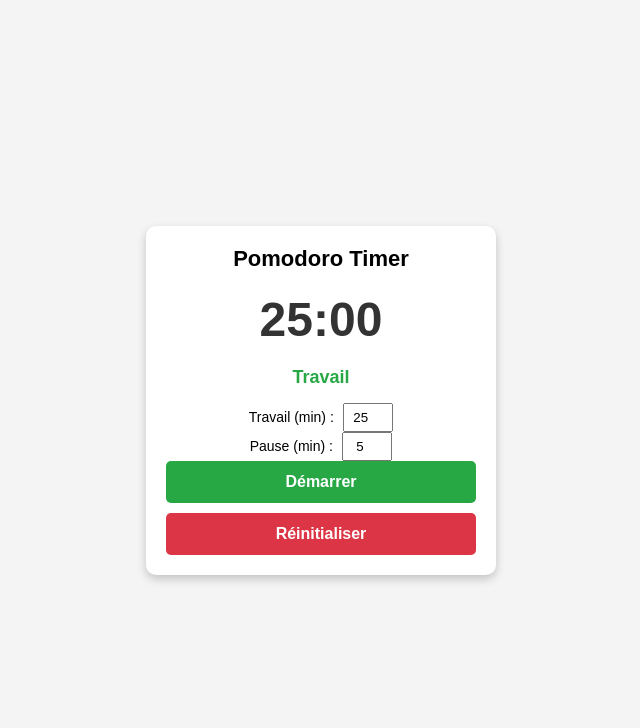
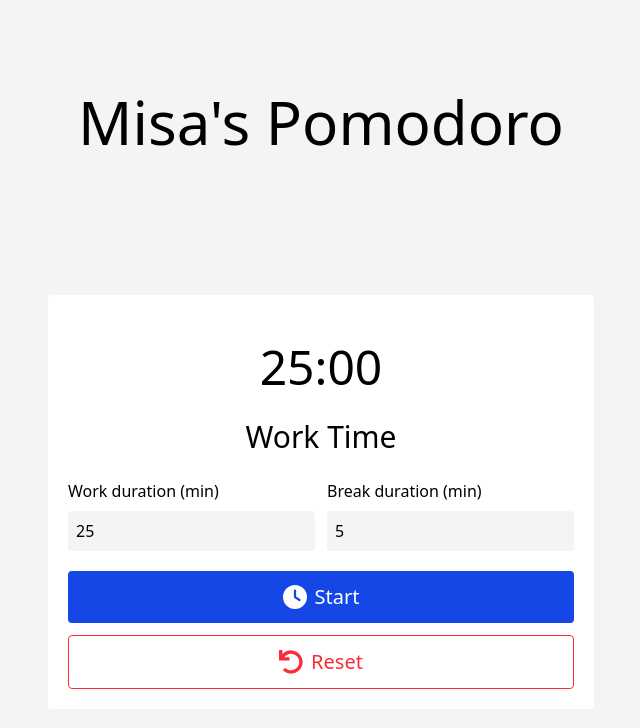
Before and after one commit to MisaHariRabe/Pomodoro, a plain HTML site: page index.html in a window 1280 px wide. Shown: the whole page, without its empty margins (319-959 px from the left). Drawn offline with nearby package versions, Linux system fonts and the light colour scheme.

Commit message:
Refactor index.html layout and styles; remove unused style.css

```diff
--- a/index.html
+++ b/index.html
@@ -1,31 +1,54 @@
 <!DOCTYPE html>
 <html lang="fr">
+
 <head>
     <meta charset="UTF-8">
     <meta name="viewport" content="width=device-width, initial-scale=1.0">
     <title>Pomodoro Timer</title>
-    <link rel="stylesheet" href="static/css/style.css">
+    <script src="https://cdn.jsdelivr.net/npm/@tailwindcss/browser@4"></script>
 </head>
-<body>
-    <div class="container">
-        <h1>Pomodoro Timer</h1>
-        <div id="timer">25:00</div>
-        <p id="sessionType">Travail</p>
 
-        <div class="settings">
-            <div>
-                <label for="workDuration">Travail (min) :</label>
-                <input type="number" id="workDuration" value="25" min="1">
+<body class="p-2 sm:p-5 dark:bg-gray-900 dark:text-amber-100 bg-gray-100 grid justify-center items-center h-screen">
+    <h1 class="text-6xl text-center text-medium">Misa's Pomodoro</h1>
+
+    <div class="dark:bg-gray-800 p-5 rounded bg-white max-w-xl">
+        <div id="timer" class="text-center text-5xl my-7">25:00</div>
+        <p id="sessionType" class="text-center text-3xl mb-4">Work Time</p>
+
+        <div class="grid sm:grid-cols-2 gap-3">
+            <div class="flex flex-col mb-5">
+                <label for="workDuration" class="my-2 dark:text-gray-200">Work duration (min)</label>
+                <input type="number" id="workDuration"
+                    class="dark:bg-gray-700 bg-gray-100 p-2 rounded transition duration-300 focus:outline-3 focus:outline-gray-200 dark:focus:outline-gray-600"
+                    placeholder="Ex: 25:00" max="25" value="25" min="1">
             </div>
-            <div>
-                <label for="breakDuration">Pause (min) :</label>
-                <input type="number" id="breakDuration" value="5" min="1">
+            <div class="flex flex-col mb-5">
+                <label for="breakDuration" class="my-2 dark:text-gray-200">Break duration (min)</label>
+                <input type="number" id="breakDuration"
+                    class="dark:bg-gray-700 bg-gray-100 p-2 rounded transition duration-300 focus:outline-3 focus:outline-gray-200 dark:focus:outline-gray-600"
+                    placeholder="Ex: 05:00" value="5" min="1">
             </div>
         </div>
 
-        <div class="buttons">
-            <button id="startPauseBtn">Démarrer</button>
-            <button id="resetBtn">Réinitialiser</button>
+        <div class="grid justify-stretch gap-3">
+            <button id="startPauseBtn"
+                class="px-3 py-3 rounded hover:cursor-pointer hover:bg-blue-800 bg-blue-700 transition duration-300 text-white grid grid-flow-col justify-center items-center gap-2">
+                <svg xmlns="http://www.w3.org/2000/svg" viewBox="0 0 512 512" class="h-[24px] fill-white">
+                    <path
+                        d="M256 0a256 256 0 1 1 0 512A256 256 0 1 1 256 0zM232 120l0 136c0 8 4 15.5 10.7 20l96 64c11 7.4 25.9 4.4 33.3-6.7s4.4-25.9-6.7-33.3L280 243.2 280 120c0-13.3-10.7-24-24-24s-24 10.7-24 24z" />
+                </svg>
+                <span class="text-xl">
+                    Start
+                </span>
+            </button>
+            <button id="resetBtn"
+                class="px-3 py-3 rounded hover:cursor-pointer border border-red-500 transition duration-300 text-red-500 grid grid-flow-col justify-center items-center gap-2">
+                <svg xmlns="http://www.w3.org/2000/svg" viewBox="0 0 512 512" class="h-[24px] fill-red-500">
+                    <path
+                        d="M212.3 224.3H12c-6.6 0-12-5.4-12-12V12C0 5.4 5.4 0 12 0h48c6.6 0 12 5.4 12 12v78.1C117.8 39.3 184.3 7.5 258.2 8c136.9 1 246.4 111.6 246.2 248.5C504 393.3 393.1 504 256.3 504c-64.1 0-122.5-24.3-166.5-64.2-5.1-4.6-5.3-12.6-.5-17.4l34-34c4.5-4.5 11.7-4.7 16.4-.5C170.8 415.3 211.6 432 256.3 432c97.3 0 176-78.7 176-176 0-97.3-78.7-176-176-176-58.5 0-110.3 28.5-142.3 72.3h98.3c6.6 0 12 5.4 12 12v48c0 6.6-5.4 12-12 12z" />
+                </svg>
+                <span class="text-xl">Reset</span>
+            </button>
         </div>
     </div>
 
@@ -33,4 +56,5 @@
 
     <script src="static/js/script.js"></script>
 </body>
+
 </html>
--- a/static/css/style.css
+++ /dev/null
@@ -1,137 +0,0 @@
-/* Reset CSS */
-* {
-    margin: 0;
-    padding: 0;
-    box-sizing: border-box;
-    font-family: Arial, sans-serif;
-}
-
-/* Styles de base pour mobile */
-body {
-    display: flex;
-    justify-content: center;
-    align-items: center;
-    height: 100vh;
-    background-color: #f4f4f4;
-    padding: 10px;
-}
-
-/* Conteneur principal */
-.container {
-    text-align: center;
-    background: white;
-    padding: 20px;
-    border-radius: 10px;
-    box-shadow: 0 4px 10px rgba(0, 0, 0, 0.2);
-    width: 100%;
-    max-width: 350px;
-}
-
-h1 {
-    font-size: 22px;
-    margin-bottom: 10px;
-}
-
-#timer {
-    font-size: 48px;
-    font-weight: bold;
-    margin: 20px 0;
-    color: #333;
-}
-
-#sessionType {
-    font-size: 18px;
-    font-weight: bold;
-    color: #28a745;
-    margin-bottom: 15px;
-}
-
-/* Boutons */
-.buttons {
-    display: flex;
-    flex-direction: column;
-    gap: 10px;
-}
-
-button {
-    padding: 12px;
-    font-size: 16px;
-    font-weight: bold;
-    cursor: pointer;
-    border: none;
-    border-radius: 5px;
-    transition: 0.2s;
-    width: 100%;
-}
-
-#startPauseBtn {
-    background-color: #28a745;
-    color: white;
-}
-
-#resetBtn {
-    background-color: #dc3545;
-    color: white;
-}
-
-button:hover {
-    opacity: 0.8;
-}
-
-/* Mode pause */
-.pause #sessionType {
-    color: #dc3545;
-}
-
-.pause #timer {
-    color: #dc3545;
-}
-
-/* Options pour personnaliser la durée */
-.settings {
-    margin-top: 15px;
-}
-
-.settings label {
-    font-size: 14px;
-    margin-right: 5px;
-}
-
-.settings input {
-    width: 50px;
-    padding: 5px;
-    text-align: center;
-}
-
-/* Mode sombre */
-@media (prefers-color-scheme: dark) {
-    body {
-        background-color: #121212;
-        color: white;
-    }
-
-    .container {
-        background: #1e1e1e;
-        box-shadow: 0 4px 10px rgba(255, 255, 255, 0.2);
-    }
-
-    #timer {
-        color: #fff;
-    }
-
-    #sessionType {
-        color: #76c893;
-    }
-
-    .pause #sessionType {
-        color: #ff7675;
-    }
-
-    .pause #timer {
-        color: #ff7675;
-    }
-
-    button {
-        color: white;
-    }
-}
--- a/static/js/script.js
+++ b/static/js/script.js
@@ -13,6 +13,26 @@ let isRunning = false;
 let isWorkSession = true;
 let timer = null;
 
+const playButtonInnerHTML = `
+        <svg
+            xmlns="http://www.w3.org/2000/svg" viewBox="0 0 512 512"
+            class="h-[24px] fill-white">
+            <path d="M256 0a256 256 0 1 1 0 512A256 256 0 1 1 256 0zM232 120l0 136c0 8 4 15.5 10.7 20l96 64c11 7.4 25.9 4.4 33.3-6.7s4.4-25.9-6.7-33.3L280 243.2 280 120c0-13.3-10.7-24-24-24s-24 10.7-24 24z" />
+        </svg>
+        <span class="text-xl">
+            Start
+        </span>
+        `;
+
+const pauseButtonInnerHTML = `
+        <svg xmlns="http://www.w3.org/2000/svg" viewBox="0 0 320 512" class="h-[24px] fill-white">
+            <path d="M48 64C21.5 64 0 85.5 0 112L0 400c0 26.5 21.5 48 48 48l32 0c26.5 0 48-21.5 48-48l0-288c0-26.5-21.5-48-48-48L48 64zm192 0c-26.5 0-48 21.5-48 48l0 288c0 26.5 21.5 48 48 48l32 0c26.5 0 48-21.5 48-48l0-288c0-26.5-21.5-48-48-48l-32 0z"/>
+        </svg>
+        <span class="text-xl">
+            Pause
+        </span>
+        `;
+
 // Met à jour le timer
 function updateDisplay() {
     let minutes = Math.floor(timeLeft / 60);
@@ -24,7 +44,7 @@ function updateDisplay() {
 function startPauseTimer() {
     if (isRunning) {
         clearInterval(timer);
-        startPauseBtn.textContent = "Démarrer";
+        startPauseBtn.innerHTML = playButtonInnerHTML;
     } else {
         timer = setInterval(() => {
             if (timeLeft > 0) {
@@ -34,7 +54,7 @@ function startPauseTimer() {
                 switchSession();
             }
         }, 1000);
-        startPauseBtn.textContent = "Pause";
+        startPauseBtn.innerHTML = pauseButtonInnerHTML;
     }
     isRunning = !isRunning;
 }
@@ -44,13 +64,12 @@ function switchSession() {
     clearInterval(timer);
     isWorkSession = !isWorkSession;
     timeLeft = isWorkSession ? workTime : breakTime;
-    sessionTypeDisplay.textContent = isWorkSession ? "Travail" : "Pause";
-    document.body.classList.toggle("pause", !isWorkSession);
+    sessionTypeDisplay.textContent = isWorkSession ? "Work Time" : "Break Time";
 
     // Jouer un son à la fin d'une session
     endSound.play();
 
-    alert(isWorkSession ? "Retour au travail !" : "Pause bien méritée !");
+    alert(isWorkSession ? "Let's go back to work !" : "Well deserved break !");
     updateDisplay();
     startPauseTimer();
 }
@@ -64,9 +83,8 @@ function resetTimer() {
     breakTime = parseInt(breakInput.value) * 60;
     timeLeft = workTime;
     updateDisplay();
-    sessionTypeDisplay.textContent = "Travail";
-    document.body.classList.remove("pause");
-    startPauseBtn.textContent = "Démarrer";
+    sessionTypeDisplay.textContent = "Work Time";
+    startPauseBtn.innerHTML = playButtonInnerHTML;
 }
 
 // Mettre à jour les temps lorsque l'utilisateur change les valeurs
```
